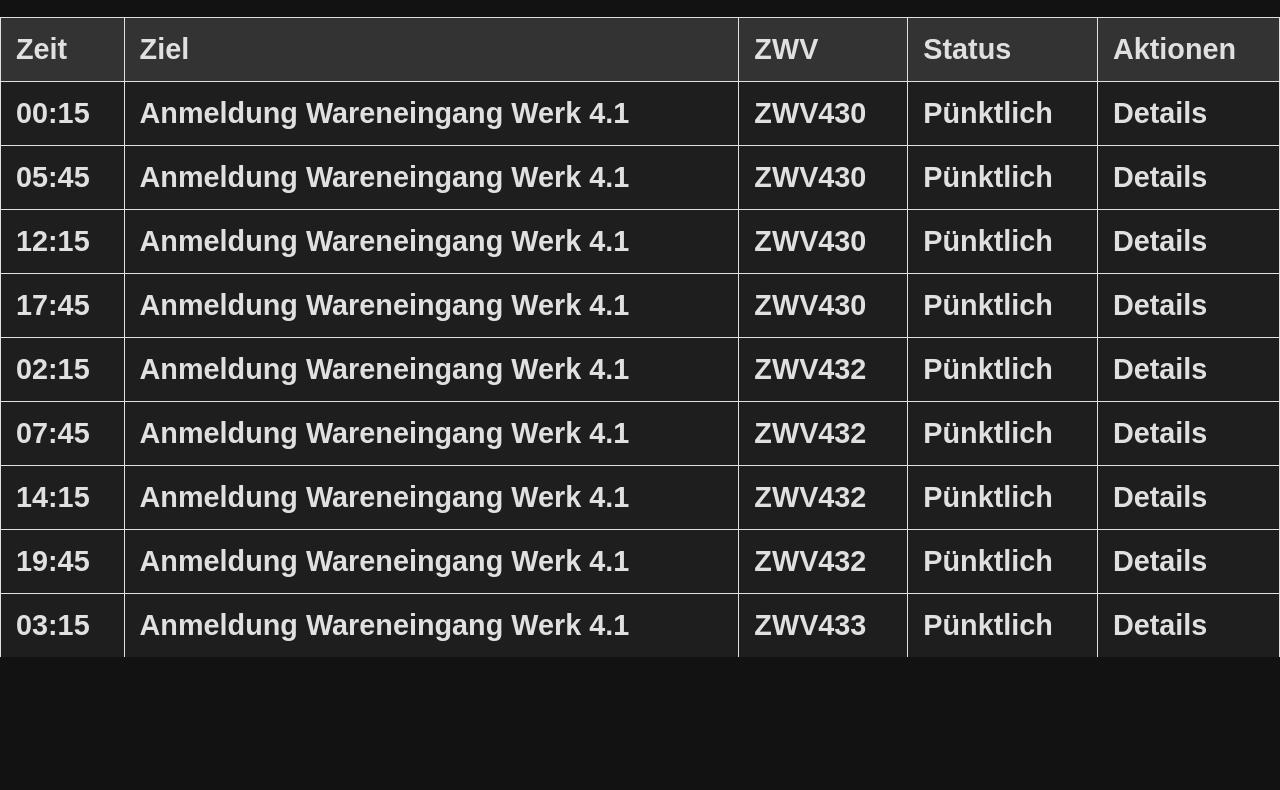
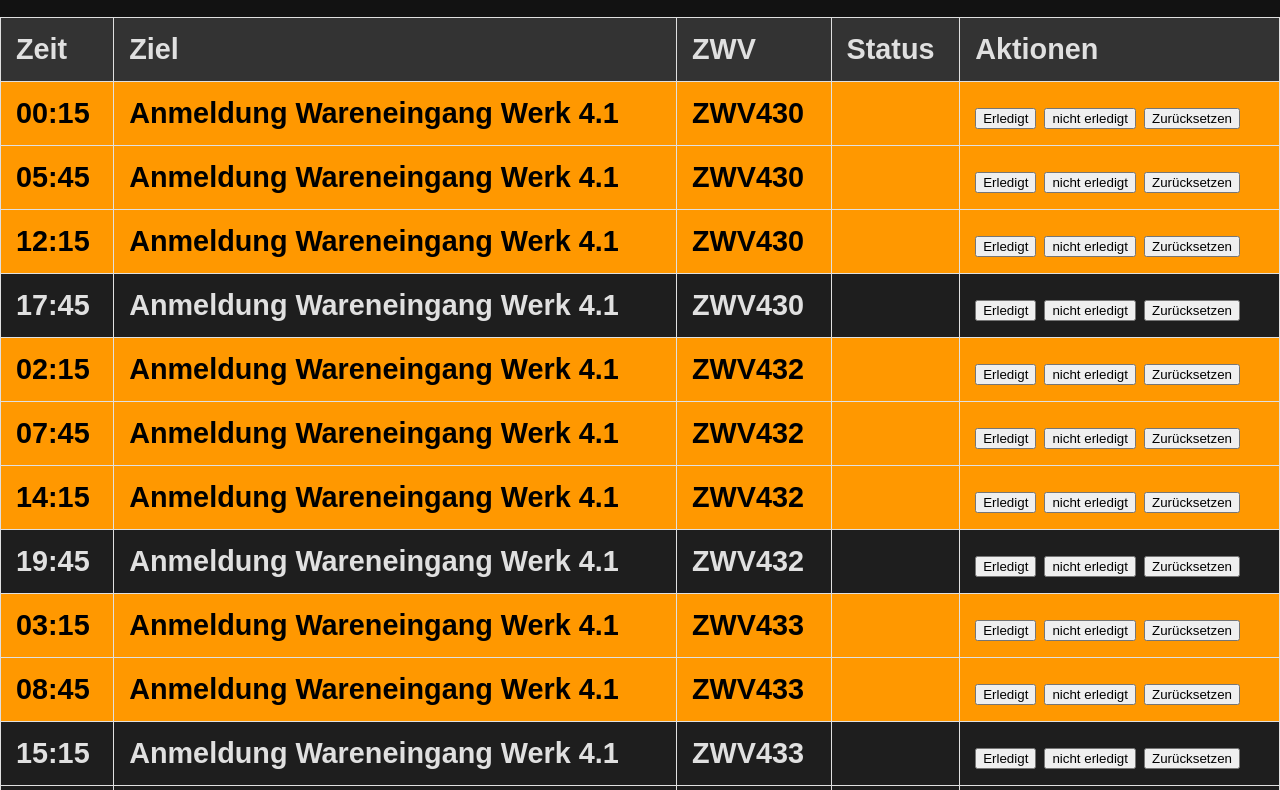
Before and after one commit to DesertWolf420/ZWV-LANDSHUT, a plain HTML site: page index.html in a window 1280 px wide. Shown: the part 187-977 px from the top of the page. Before the commit the page ends 844 px from the top, so only its background shows below. Drawn offline with Linux system fonts and the light colour scheme.

Commit message:
Update index.html

```diff
--- a/index.html
+++ b/index.html
@@ -3,7 +3,7 @@
 <head>
   <meta charset="UTF-8">
   <meta name="viewport" content="width=device-width, initial-scale=1.0">
-  <title>ZWV Fahrplan Landshut</title>
+  <title>ZWV Fahrplan Werk Landshut - VZ-3 Pilsting</title>
   <style>
     body {
       background-color: #121212; /* Dunkleres Schwarz für Augenschonung */
@@ -11,7 +11,6 @@
       font-family: Arial, sans-serif;
       margin: 0;
       padding: 0;
-      overflow: hidden; /* Verhindert Scrollen der gesamten Seite */
     }
 
     .header {
@@ -29,11 +28,6 @@
     p {
       font-size: 2rem; /* Größer für bessere Lesbarkeit */
       font-weight: bold; /* Schrift fett */
-    }
-
-    .table-container {
-      max-height: 80vh; /* Maximale Höhe des Containers */
-      overflow-y: auto; /* Scrollbalken nur für die Tabelle */
     }
 
     table {
@@ -124,13 +118,11 @@
 <body>
 
 <div class="header">
-  <h1>ZWV Fahrplan Landshut</h1>
+  <h1>ZWV Fahrplan Werk Landshut - VZ-3 Pilsting</h1>
   <p>Aktuelle Uhrzeit: <span id="clock"></span></p>
-  <!-- Verwende absolute URLs für das Logo -->
   <img src="https://cdn.bimmertoday.de/wp-content/uploads/2024/04/BMW-Logo-2024-Transparenz-dunkler-Kranz.jpg" alt="Logo" class="logo">
 </div>
 
-<div class="table-container">
 <table id="flight-table">
   <thead>
     <tr>
@@ -145,7 +137,6 @@
     <!-- Die Zeilen werden hier per JavaScript hinzugefügt -->
   </tbody>
 </table>
-</div>
 
 <script>
   const flights = [
@@ -176,50 +167,119 @@
     { time: "04:15", destination: "Anmeldung Wareneingang Werk 4.1", flight: "ZWV437" },
     { time: "09:45", destination: "Anmeldung Wareneingang Werk 4.1", flight: "ZWV437" },
     { time: "15:15", destination: "Anmeldung Wareneingang Werk 4.1", flight: "ZWV437" },
-    { time: "20:45", destination: "Anmeldung Wareneingang Werk 4.1", flight: "ZWV437" }
+    { time: "20:45", destination: "Anmeldung Wareneingang Werk 4.1", flight: "ZWV437" },
+    { time: "06:15", destination: "Anmeldung Wareneingang Werk 4.1", flight: "ZWV438" },
+    { time: "11:45", destination: "Anmeldung Wareneingang Werk 4.1", flight: "ZWV438" },
+    { time: "17:15", destination: "Anmeldung Wareneingang Werk 4.1", flight: "ZWV438" },
+    { time: "22:45", destination: "Anmeldung Wareneingang Werk 4.1", flight: "ZWV438" },
+    { time: "04:00", destination: "Anmeldung Wareneingang Werk 4.1", flight: "ZWV439" },
+    { time: "09:30", destination: "Anmeldung Wareneingang Werk 4.1", flight: "ZWV439" },
+    { time: "15:00", destination: "Anmeldung Wareneingang Werk 4.1", flight: "ZWV439" },
+    { time: "20:30", destination: "Anmeldung Wareneingang Werk 4.1", flight: "ZWV439" },
+    { time: "00:15", destination: "Anmeldung Wareneingang Werk 4.1", flight: "ZWV440" },
+    { time: "06:15", destination: "Anmeldung Wareneingang Werk 4.1", flight: "ZWV440" },
+    { time: "12:45", destination: "Anmeldung Wareneingang Werk 4.1", flight: "ZWV440" },
+    { time: "19:15", destination: "Anmeldung Wareneingang Werk 4.1", flight: "ZWV440" },
+    { time: "02:15", destination: "Anmeldung Wareneingang Werk 4.1", flight: "ZWV442" },
+    { time: "07:45", destination: "Anmeldung Wareneingang Werk 4.1", flight: "ZWV442" },
+    { time: "14:15", destination: "Anmeldung Wareneingang Werk 4.1", flight: "ZWV442" },
+    { time: "19:45", destination: "Anmeldung Wareneingang Werk 4.1", flight: "ZWV442" },
+    { time: "01:15", destination: "Anmeldung Wareneingang Werk 4.1", flight: "ZWV444" },
+    { time: "06:45", destination: "Anmeldung Wareneingang Werk 4.1", flight: "ZWV444" },
+    { time: "12:15", destination: "Anmeldung Wareneingang Werk 4.1", flight: "ZWV444" },
+    { time: "17:45", destination: "Anmeldung Wareneingang Werk 4.1", flight: "ZWV444" },
+    { time: "02:15", destination: "Anmeldung Wareneingang Werk 4.1", flight: "ZWV447" },
+    { time: "07:45", destination: "Anmeldung Wareneingang Werk 4.1", flight: "ZWV447" },
+    { time: "14:15", destination: "Anmeldung Wareneingang Werk 4.1", flight: "ZWV447" },
+    { time: "19:45", destination: "Anmeldung Wareneingang Werk 4.1", flight: "ZWV447" },
+    { time: "02:15", destination: "Anmeldung Wareneingang Werk 4.1", flight: "ZWV448" },
+    { time: "07:45", destination: "Anmeldung Wareneingang Werk 4.1", flight: "ZWV448" },
+    { time: "14:15", destination: "Anmeldung Wareneingang Werk 4.1", flight: "ZWV448" },
+    { time: "19:45", destination: "Anmeldung Wareneingang Werk 4.1", flight: "ZWV448" }
   ];
 
-  const tbody = document.querySelector('#flight-table tbody');
+  let rowStatus = Array(flights.length).fill("");
+  let rowMarkedForOrange = Array(flights.length).fill(false);
+  let orangeTimestamps = Array(flights.length).fill(null);
 
-  flights.forEach(flight => {
-    const row = document.createElement('tr');
-
-    const timeCell = document.createElement('td');
-    timeCell.textContent = flight.time;
-    row.appendChild(timeCell);
-
-    const destinationCell = document.createElement('td');
-    destinationCell.textContent = flight.destination;
-    row.appendChild(destinationCell);
-
-    const flightCell = document.createElement('td');
-    flightCell.textContent = flight.flight;
-    row.appendChild(flightCell);
-
-    const statusCell = document.createElement('td');
-    statusCell.textContent = "Pünktlich"; // Beispielstatus, kann angepasst werden
-    row.appendChild(statusCell);
-
-    const actionsCell = document.createElement('td');
-    actionsCell.textContent = "Details";
-    row.appendChild(actionsCell);
-
-    tbody.appendChild(row);
-  });
-
-  // Aktuelle Uhrzeit aktualisieren
   function updateClock() {
     const now = new Date();
-    const formattedTime = now.toLocaleTimeString('de-DE', {
-      hour: '2-digit',
-      minute: '2-digit',
-      second: '2-digit'
-    });
-    document.getElementById('clock').textContent = formattedTime;
+    const hours = String(now.getHours()).padStart(2, '0');
+    const minutes = String(now.getMinutes()).padStart(2, '0');
+    const seconds = String(now.getSeconds()).padStart(2, '0');
+    document.getElementById('clock').innerText = `${hours}:${minutes}:${seconds}`;
   }
 
-  // Uhr alle Sekunde aktualisieren
-  setInterval(updateClock, 1000);
+  function markAsDone(index, color) {
+    rowStatus[index] = color;
+    updateFlights();
+  }
+
+  function resetStatus(index) {
+    rowStatus[index] = "";
+    rowMarkedForOrange[index] = false;
+    orangeTimestamps[index] = null;
+    updateFlights();
+  }
+
+  function updateFlights() {
+    const now = new Date();
+    const currentTime = `${String(now.getHours()).padStart(2, '0')}:${String(now.getMinutes()).padStart(2, '0')}`;
+    const tableBody = document.querySelector('#flight-table tbody');
+    tableBody.innerHTML = '';
+
+    flights.forEach((flight, index) => {
+      const row = document.createElement('tr');
+      const flightTime = flight.time;
+      const [flightHours, flightMinutes] = flight.time.split(':');
+      const flightDateTime = new Date();
+      flightDateTime.setHours(flightHours);
+      flightDateTime.setMinutes(flightMinutes);
+      const timeDifferenceInMinutes = Math.floor((now - flightDateTime) / 60000);
+
+      if (orangeTimestamps[index]) {
+        const elapsedTimeSinceOrange = (now - orangeTimestamps[index]) / (1000 * 60 * 60);
+        if (elapsedTimeSinceOrange >= 24) {
+          rowMarkedForOrange[index] = false;
+          orangeTimestamps[index] = null;
+        }
+      }
+
+      let rowClass = '';
+      if (rowStatus[index] === "green") {
+        rowClass = 'green-row';
+      } else if (rowStatus[index] === "red") {
+        rowClass = 'red-row';
+      } else if (rowMarkedForOrange[index]) {
+        rowClass = 'orange';
+      } else if (timeDifferenceInMinutes > 5) {
+        rowMarkedForOrange[index] = true;
+        orangeTimestamps[index] = new Date();
+        rowClass = 'orange';
+      } else if (flightTime === currentTime) {
+        rowClass = 'blink';
+      }
+
+      row.innerHTML = `
+        <td class="${rowClass}">${flight.time}</td>
+        <td class="${rowClass}">${flight.destination}</td>
+        <td class="${rowClass}">${flight.flight}</td>
+        <td class="${rowClass}">${rowStatus[index]}</td>
+        <td class="${rowClass}">
+          <button onclick="markAsDone(${index}, 'green')">Erledigt</button>
+          <button onclick="markAsDone(${index}, 'red')">nicht erledigt</button>
+          <button onclick="resetStatus(${index})">Zurücksetzen</button>
+        </td>
+      `;
+      tableBody.appendChild(row);
+    });
+  }
+
+  updateFlights();
+  setInterval(() => {
+    updateClock();
+    updateFlights();
+  }, 1000);
 </script>
 
 </body>
```
Lines whose indentation alone changed are shown as unchanged.
